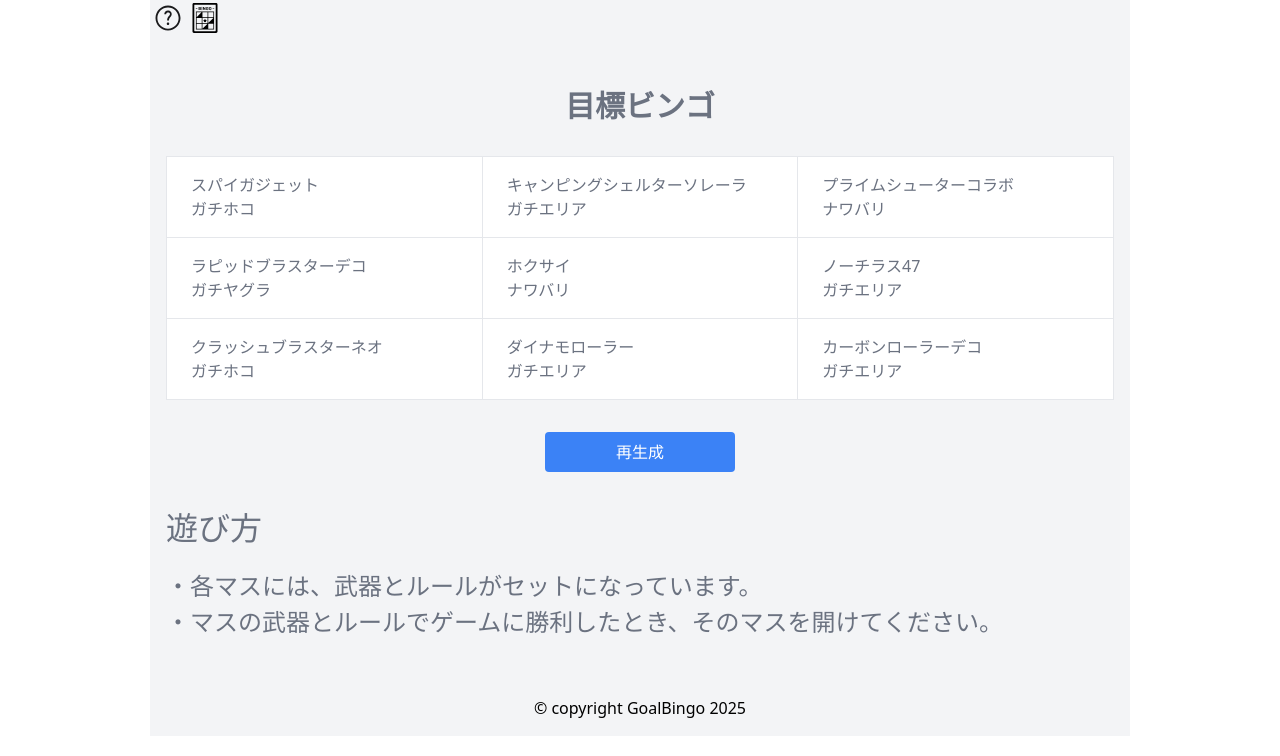
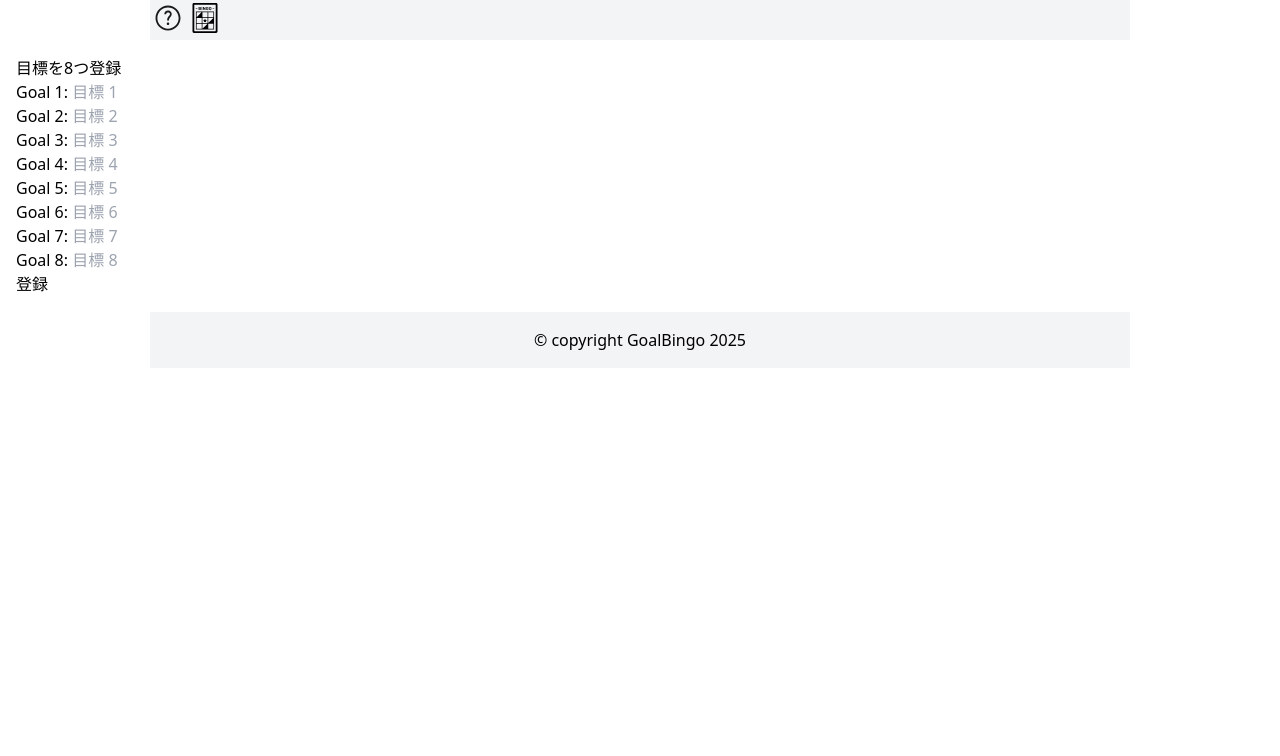
Before and after one commit to ryouhei0705/goalBingo, a Next.js app: page / in a window 1280 px wide. Shown: the top 756 px of the page. Built offline with nearby package versions, Linux system fonts and the light colour scheme.

Commit message:
データベースのcreate，readができるようにした

```diff
--- /dev/null
+++ b/pages/33bingos/[bingoId].tsx
@@ -0,0 +1,60 @@
+import type { GetServerSideProps, InferGetServerSidePropsType } from 'next';
+import { useRouter } from 'next/router';
+import React from 'react';
+import Bingo from '../bingo';
+import CreateBingo from '../createBingo';
+import Head from 'next/head';
+import Link from 'next/link';
+
+// apiのベースurl
+const BASE_URL = "https://script.google.com/macros/s/AKfycbyJN6CWNVMbqN4lQm4b_I9r9Itdug4nVv9-gHMlGkf-t8iF31MwxwewqzFBZjTQ3vJ4/exec";
+// apiから受け取るデータを変換する型
+type GoalRow = { bingoId: string; goal: string };
+
+// ページ読み込み時に起動する
+export const getServerSideProps: GetServerSideProps<{goals: string[]}>
+= async ({ params }) => {
+    // 動的ルーティングのパラメータを取得
+    // URL が /33bingos/123 のとき → bingoId = "123"
+  const bingoId = params!.bingoId as string;
+
+    // apiを使用して{bingoId}の目標をデータベースから取得
+  const res = await fetch(`${BASE_URL}?bingoId=${bingoId}`);
+
+//   apiから問題なくデータを取得できたか確認
+  if (!res.ok) {
+    // 404にしたいなら
+    return { notFound: true };
+  }
+
+//   apiから受け取ったjsonを変換
+  const rows = (await res.json()) as GoalRow[];
+  // goal だけの配列にして渡す
+  const goals = rows.map(r => r.goal);
+
+  return { props: { goals} };
+};
+
+// メインのページ
+const Home = (
+    { goals}: InferGetServerSidePropsType<typeof getServerSideProps>
+) => {
+    // サーバーレンダリングが終わるのを待つ
+    const router = useRouter();
+    if (!router.isReady) return <p>Loading...</p>;
+
+  return (
+    <div>
+      {/* <HamburgerMenu /> */}
+      <Head>
+        <title>目標ビンゴ</title>
+        <meta name="viewport" content="width=device-width, initial-scale=1.0" />
+      </Head>
+
+      <Bingo goals={goals}/>{/* ビンゴ */}
+      <CreateBingo />{/* ビンゴの作成 */}
+    </div>
+  );
+};
+
+export default Home;
--- /dev/null
+++ b/pages/api/createGoals.ts
@@ -0,0 +1,49 @@
+// pages/api/goals.ts
+import type { NextApiRequest, NextApiResponse } from "next";
+import { nanoid } from "nanoid";
+
+// 外部APIのベースURL
+const BASE_URL = "https://script.google.com/macros/s/AKfycbyJN6CWNVMbqN4lQm4b_I9r9Itdug4nVv9-gHMlGkf-t8iF31MwxwewqzFBZjTQ3vJ4/exec";
+
+// 目標を外部APIを呼び出して，データベースに登録する
+export default async function handler(req: NextApiRequest, res: NextApiResponse) {
+  // POSTを想定
+  if (req.method !== "POST") return res.status(405).json({ error: "Method Not Allowed" });
+
+  try {
+    const { goals } = req.body as { goals?: string[] };
+
+    if (!goals || goals.length !== 8) {
+      return res.status(400).json({ error: "goalsは8つ必須です" });
+    }
+
+    // サーバー側でユニークID生成
+    const bingoId = nanoid();
+
+    // 外部APIに送る形式を組み立てる
+    const payload = {bingoId: bingoId, goals: goals};
+
+    const upstream = await fetch(`${BASE_URL}`, {
+      method: "POST",
+      headers: {
+        "Content-Type": "application/json"
+      },
+      body: JSON.stringify(payload),
+    });
+
+    // 外部APIが問題なく動作したか確認
+    const data = await upstream.json();
+    if (!data.ok) {
+      return res.status(502).json({ ok: false, error: data.error ?? 'upstream failed' });
+    }
+
+    // 生成したbingoIdを返す
+    return res.status(201).json({
+      ok: true,
+      bingoId: bingoId
+    });
+
+  } catch (e: any) {
+    return res.status(500).json({ error: e.message ?? "internal error" });
+  }
+}
--- a/pages/api/hello.ts
+++ /dev/null
@@ -1,13 +0,0 @@
-// Next.js API route support: https://nextjs.org/docs/api-routes/introduction
-import type { NextApiRequest, NextApiResponse } from 'next'
-
-type Data = {
-  name: string
-}
-
-export default function handler(
-  req: NextApiRequest,
-  res: NextApiResponse<Data>
-) {
-  res.status(200).json({ name: 'John Doe' })
-}
--- a/pages/bingo.tsx
+++ b/pages/bingo.tsx
@@ -36,7 +36,7 @@
 ];
 
 // ビンゴのコンポーネント
-const Bingo = () => {
+const Bingo = ({ goals }: { goals: string[] }) => {
     const [board, setBoard] = useState<CellData[][]>([]);
 
     const initializeBoard = useCallback(() => {
@@ -51,7 +51,7 @@
                 const cellData: CellData = {
                     // value1: weapon.name,
                     value1: getRandomElementString(initializeWeapons()),
-                    value2: rule.name,
+                    value2: goals[0],
                     // value1Image: weapon.imageUrl,
                     value1Image: 'weaponImageUrl',
                     value2Image: rule.imageUrl,
--- /dev/null
+++ b/pages/createBingo.tsx
@@ -0,0 +1,73 @@
+import React, { useState, useEffect,useCallback,useMemo } from 'react';
+import { useRouter } from "next/router";
+import styles from '@/styles/bingo.module.scss'
+import Image from 'next/image';
+import Head from 'next/head';
+
+// ビンゴ作成のコンポーネント
+const CreateBingo = () => {
+  // 8個の入力欄を用意（初期値は空文字）
+  const [goals, setGoals] = useState<string[]>(Array(8).fill(""));
+  const router = useRouter();
+
+//   配列の更新用
+  function updateGoal(index: number, value: string) {
+    const copy = [...goals];
+    copy[index] = value;
+    setGoals(copy);
+  }
+
+  async function onSubmit(e: React.FormEvent) {
+    e.preventDefault();
+
+    // 全て入力されているか確認
+    const filteredGoals = goals.map((g) => g.trim()).filter((g) => g.length > 0);
+    if (filteredGoals.length !== 8) {
+      alert("目標は8つ入力してください");
+      return;
+    }
+
+    // 内部APIを呼び出して，目標を登録
+    const res = await fetch("/api/createGoals", {
+      method: "POST",
+      headers: { "Content-Type": "application/json" },
+      body: JSON.stringify({ goals: filteredGoals }),
+    });
+
+    // 内部APIを問題なく動作できたか確認
+    const json = await res.json();
+    if (!res.ok) {
+      alert(json.error ?? "登録に失敗しました");
+      return;
+    }
+
+    // サーバーが生成した bingoId を受け取り、詳細ページに遷移
+    router.push(`/33bingos/${encodeURIComponent(json.bingoId)}`);
+  }
+
+  return (
+    <main style={{ padding: 16 }}>
+      <h1>目標を8つ登録</h1>
+      {/* 登録フォーム */}
+      <form onSubmit={onSubmit}>
+        {/* goals配列分入力フォームを設置 */}
+        {goals.map((goal, i) => (
+          <div key={i}>
+            <label>
+              Goal {i + 1}:{" "}
+              <input
+                type="text"
+                value={goal}
+                onChange={(e) => updateGoal(i, e.target.value)}
+                placeholder={`目標 ${i + 1}`}
+              />
+            </label>
+          </div>
+        ))}
+        <button type="submit">登録</button>
+      </form>
+    </main>
+  );
+};
+
+export default CreateBingo;
--- a/pages/index.tsx
+++ b/pages/index.tsx
@@ -3,6 +3,7 @@
 import AmazonAffiliate from './amazonAffiliate';
 import Head from 'next/head';
 import Link from 'next/link';
+import CreateBingo from './createBingo';
 
 // メインのページ
 const Home = () => {
@@ -14,7 +15,7 @@
         <meta name="viewport" content="width=device-width, initial-scale=1.0" />
       </Head>
 
-      <Bingo />{/* ビンゴ */}
+      <CreateBingo />{/* ビンゴの作成 */}
       {/* <AmazonAffiliate /> */}{/* アマゾンアフィリエイト */}
     </div>
   );
```
